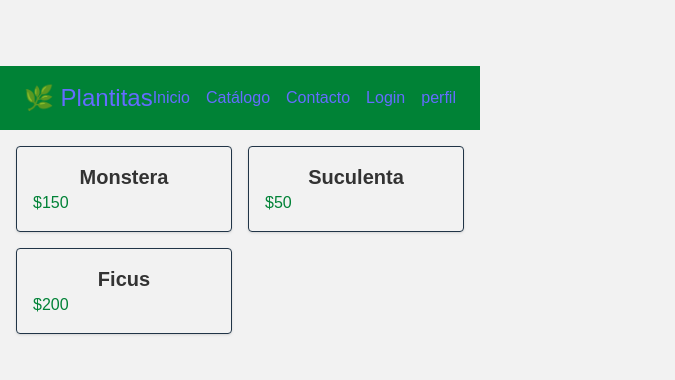
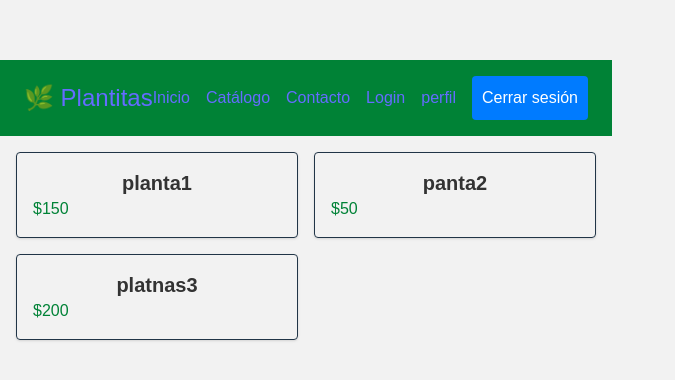
Before and after one commit to Meltgh23/Examen1p, a React (Vite) app: page /catalogo in a window 1280 px wide. Shown: the part 192-572 px from the top of the page, without its empty margins (0-675 px from the left). Built offline with nearby package versions, Linux system fonts and the light colour scheme; no server answers; sample sign-in values are in the browser's storage.

Commit message:
actuliazacion

```diff
--- /dev/null
+++ b/src/componentes/LogoutButton.jsx
@@ -0,0 +1,25 @@
+import { auth } from "../firebase";
+import { signOut } from "firebase/auth";
+import { useNavigate } from "react-router-dom";
+
+export default function LogoutButton() {
+  const navigate = useNavigate();
+
+  const handleLogout = async () => {
+    try {
+      await signOut(auth);
+      navigate("/login");
+    } catch (error) {
+      console.error("Error al cerrar sesión:", error);
+    }
+  };
+
+  return (
+    <button
+      onClick={handleLogout}
+      className="bg-red-500 text-white px-4 py-2 rounded ml-4"
+    >
+      Cerrar sesión
+    </button>
+  );
+}
--- a/src/componentes/Navbar.jsx
+++ b/src/componentes/Navbar.jsx
@@ -1,4 +1,5 @@
 import { Link } from "react-router-dom";
+import LogoutButton from "./LogoutButton";
 
 export default function Navbar() {
   return (
@@ -23,6 +24,7 @@ export default function Navbar() {
           <Link to="/perfil" className="hover:text-green-300">perfil</Link>
         </li>
       </ul>
+       <LogoutButton />
     </nav>
   );
 }
--- a/src/funciones/Catalogo.jsx
+++ b/src/funciones/Catalogo.jsx
@@ -1,9 +1,9 @@
 import PlantCard from "../componentes/PlantCard";
 
 const plantas = [
-  { id: 1, nombre: "Monstera", precio: 150 },
-  { id: 2, nombre: "Suculenta", precio: 50 },
-  { id: 3, nombre: "Ficus", precio: 200 },
+  { id: 1, nombre: "planta1", precio: 150 },
+  { id: 2, nombre: "panta2", precio: 50 },
+  { id: 3, nombre: "platnas3", precio: 200 },
 ];
 
 export default function Catalogo() {
--- a/src/funciones/perfil.jsx
+++ b/src/funciones/perfil.jsx
@@ -25,4 +25,5 @@ export default function Perfil() {
       <img src={user.photoURL} alt="Foto de perfil" width="100" />
     </div>
   );
+
 }
```
